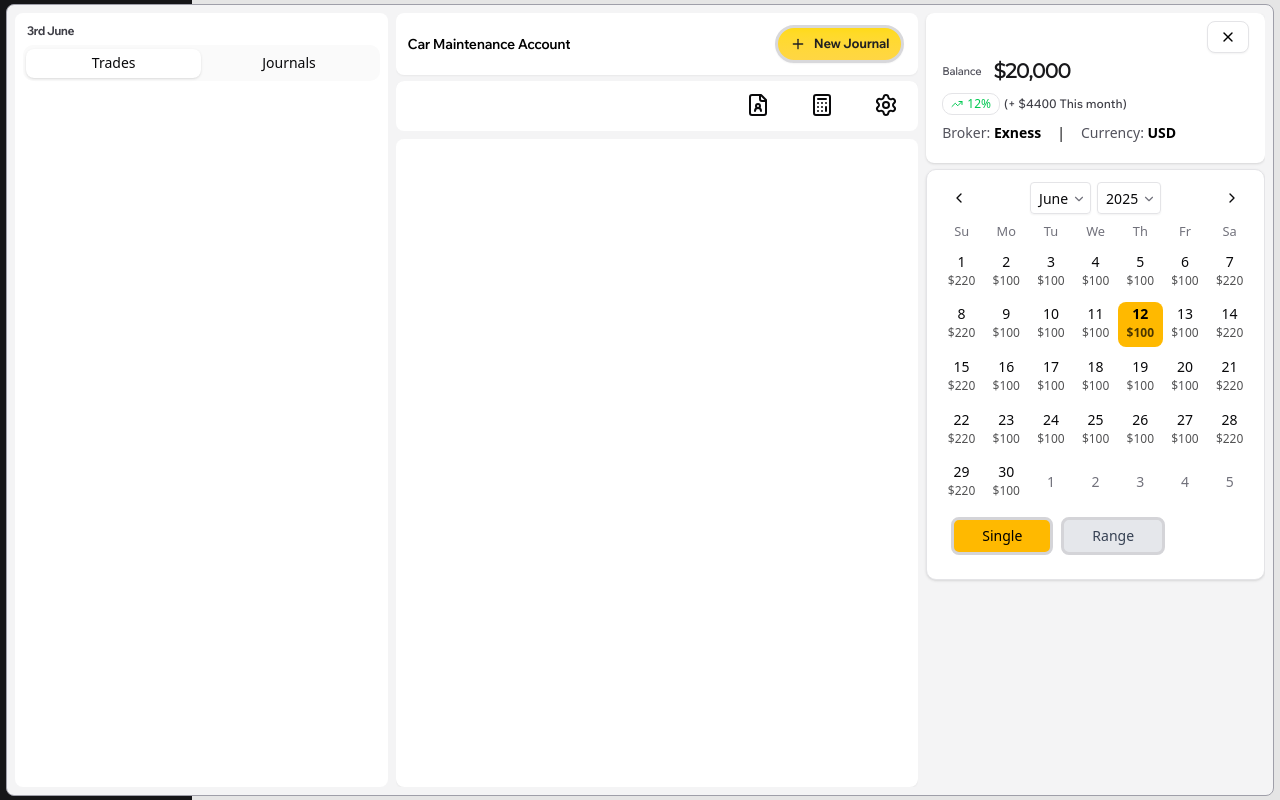
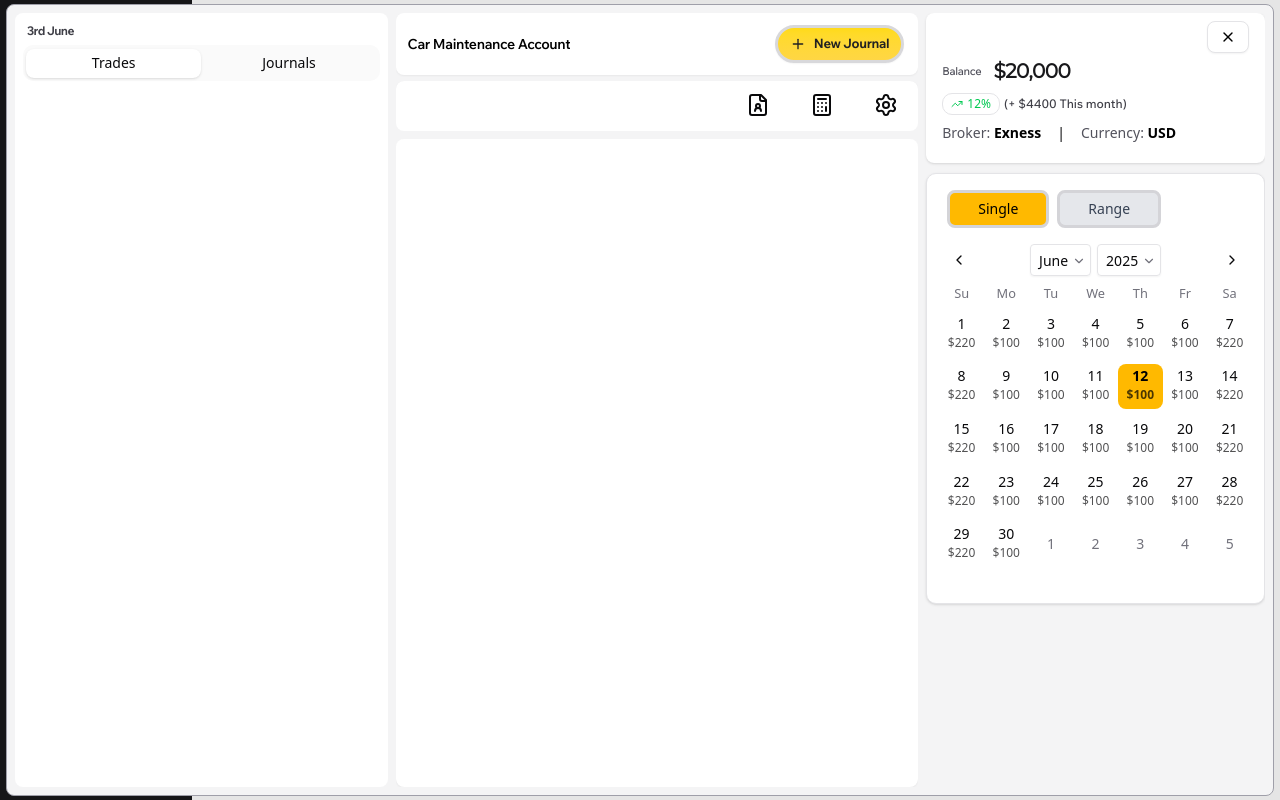
Before and after one commit to james-e-o/journal, a Next.js app: page /user/trade-account in a window 1280 px wide. Built offline with nearby package versions, Linux system fonts and the light colour scheme.

Commit message:
nexshelf 30/9 main/master 8

```diff
--- a/src/app/user/trade-account/page.js
+++ b/src/app/user/trade-account/page.js
@@ -43,7 +43,7 @@ export const ResponsiveDataSection = () => {
                 </div>
               </div>
               <Calendar04 />
-                {/* <div className=' shadow-sm px-4 py-2 flex-grow bg-white rounded-md'>
+                <div className=' shadow-sm px-4 py-2 flex-grow bg-white rounded-md'>
                   <div className="h-full flex flex-col">
                     <p className='text-xs text-zinc-700 relative border-b -top-0.5 font-WixMade tracking-tighter p-1 font-medium'>3rd June</p>
                     <div className=' flex-grow flex flex-col gap-0.5 justify-center'>
@@ -52,7 +52,7 @@ export const ResponsiveDataSection = () => {
                         <p className='text-sm text-zinc-800 justify-between px-1 flex items-center gap-3 font-WixMade tracking-tight font-medium'><span className='text-zinc-500'>Average Holding Time:</span><span className='font-semibold'>{'1hr 20mins'}</span></p>
                     </div>
                   </div>
-                </div> */}
+                </div>
         </div>
       )
     }
--- a/src/components/calendars.js
+++ b/src/components/calendars.js
@@ -17,7 +17,11 @@ export function Calendar04() {
   const [date, setDate] = useState(new Date(2025, 5, 12))
 
   return (
-    <Card className={'pt-0 rounded-lg grid overflow-clip'}>
+    <Card className={'pt-4 my-1 rounded-lg overflow-clip'}>
+       <div className="flex ml-5 mb-1 gap-2">
+          <button onClick={() => setMode('single')} className={cn("px-7 py-1.5 rounded-md text-sm border-[3px] border-zinc-300 font-medium",mode==='single'?"bg-amber-400 text-black":"bg-gray-200 text-gray-700 hover:bg-gray-300")}>Single</button>
+          <button onClick={() => setMode('range')} className={cn("px-7 py-1.5 rounded-md text-sm border-[3px] border-zinc-300 font-medium",mode==='range'?"bg-amber-400 text-black":"bg-gray-200 text-gray-700 hover:bg-gray-300")}>Range</button>
+        </div>
       <CardContent className="p-0 ">
         <Calendar
           mode={mode}
@@ -50,12 +54,12 @@ export function Calendar04() {
           }}
           />
       </CardContent>
-      <div  className="flex px-6 items-center justify-between pt-0">
+      {/* <CardFooter className="flex items-center justify-between pt-0">
         <div className="flex gap-2">
           <button onClick={() => setMode('single')} className={cn("px-7 py-1.5 rounded-md text-sm border-[3px] border-zinc-300 font-medium",mode==='single'?"bg-amber-400 text-black":"bg-gray-200 text-gray-700 hover:bg-gray-300")}>Single</button>
           <button onClick={() => setMode('range')} className={cn("px-7 py-1.5 rounded-md text-sm border-[3px] border-zinc-300 font-medium",mode==='range'?"bg-amber-400 text-black":"bg-gray-200 text-gray-700 hover:bg-gray-300")}>Range</button>
         </div>
-      </div >
+      </CardFooter> */}
     </Card>
   )
 }
```
